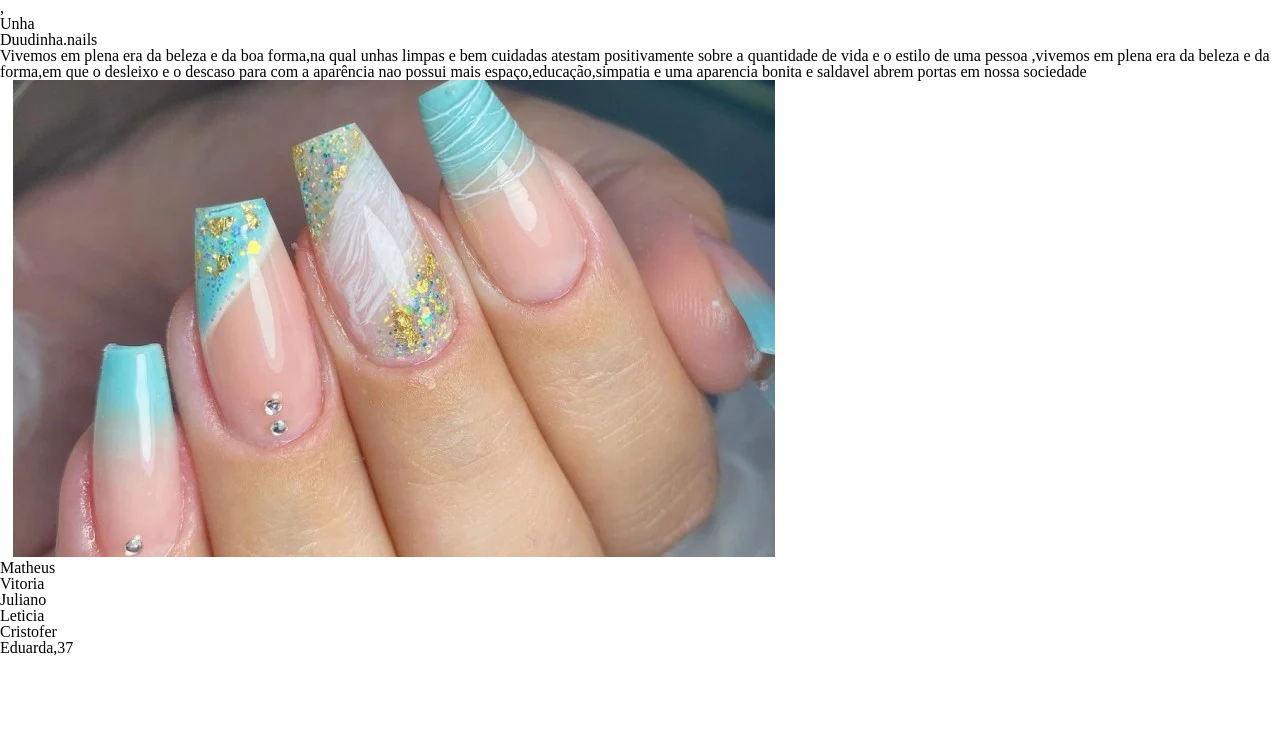
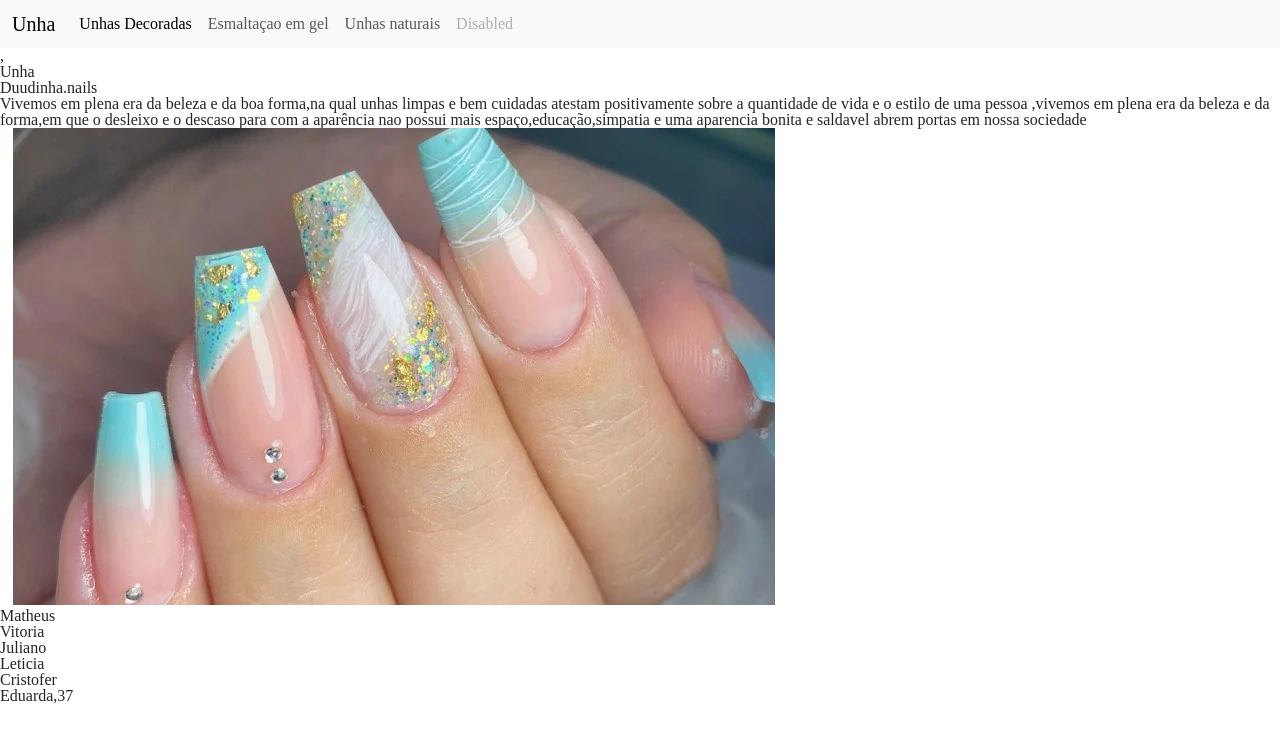
Before and after one commit to Dudinhatof/1cliria, a plain HTML site: page index.html in a window 1280 px wide. Drawn offline with nearby package versions, Linux system fonts and the light colour scheme.

Commit message:
Add files via upload

```diff
--- a/index.html
+++ b/index.html
@@ -4,10 +4,27 @@
     <meta charset="UTF-8">
     <meta name="viewport" content="width=device-width, initial-scale=1.0">
     <title>Unha</title>
+    <link href="https://cdn.jsdelivr.net/npm/bootstrap@5.3.2/dist/css/bootstrap.min.css" rel="stylesheet" integrity="sha384-T3c6CoIi6uLrA9TneNEoa7RxnatzjcDSCmG1MXxSR1GAsXEV/Dwwykc2MPK8M2HN" crossorigin="anonymous">
     <link rel="stylesheet" href="reset.css">
     <link rel="stylesheet" href="style.css">
 </head>
 <body>
+    <nav class="navbar navbar-expand-lg bg-body-tertiary">
+        <div class="container-fluid">
+          <a class="navbar-brand" href="#">Unha</a>
+          <button class="navbar-toggler" type="button" data-bs-toggle="collapse" data-bs-target="#navbarNavAltMarkup" aria-controls="navbarNavAltMarkup" aria-expanded="false" aria-label="Toggle navigation">
+            <span class="navbar-toggler-icon"></span>
+          </button>
+          <div class="collapse navbar-collapse" id="navbarNavAltMarkup">
+            <div class="navbar-nav">
+              <a class="nav-link active" aria-current="page" href="#">Unhas Decoradas</a>
+              <a class="nav-link" href="#">Esmaltaçao em gel</a>
+              <a class="nav-link" href="#">Unhas naturais</a>
+              <a class="nav-link disabled" aria-disabled="true">Disabled</a>
+            </div>
+          </div>
+        </div>
+      </nav>
     ,<header class="cabecalho">
     <h1>Unha</h1>
     <h4>Duudinha.nails</h4>
```
